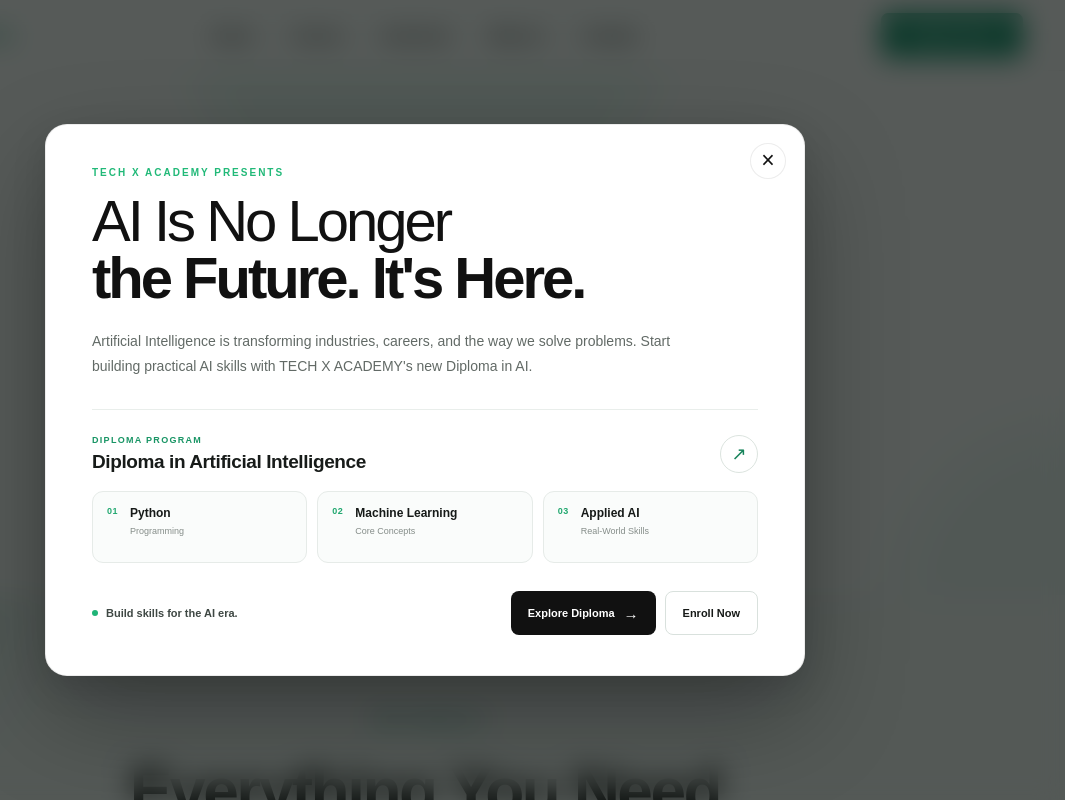
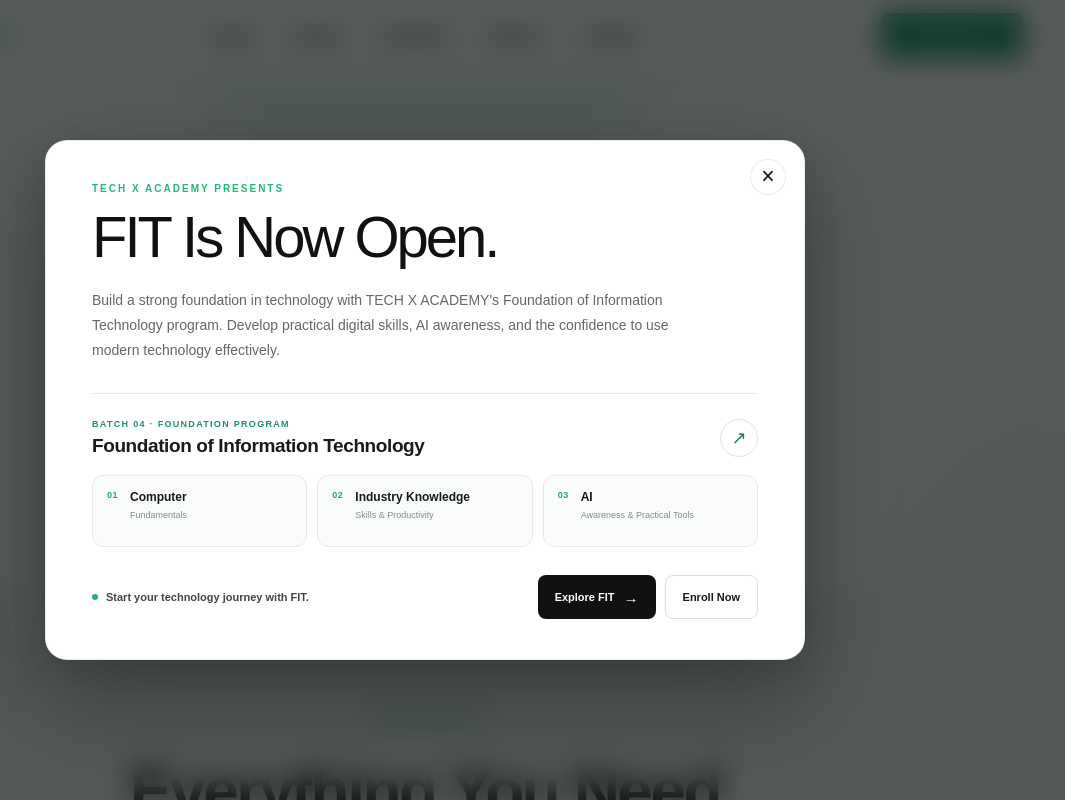
Before and after one commit to muhammadmuslim-tech/techxacademy, a Next.js app: page / in a window 1280 px wide. Shown: the top 800 px of the page, without its empty margins (215-1280 px from the left). Built offline with nearby package versions, Linux system fonts and the light colour scheme.

Commit message:
update announcement

```diff
--- a/src/app/data/course.js
+++ b/src/app/data/course.js
@@ -1,7 +1,7 @@
 export const courses = [
   {
     category: "Beginner",
-    title: "Foundation of Information Technology",
+    title: "Foundation of Information Technology ",
     shortTitle: "FIT",
     description:
       "TECH X ACADEMY's mandatory gateway program — every student must complete FIT before advancing to any specialization. Six months of real digital competency, AI literacy, and professional identity.",
--- a/src/components/Announcement/Announcement.jsx
+++ b/src/components/Announcement/Announcement.jsx
@@ -1,3 +1,184 @@
+
+// "use client";
+
+// import Link from "next/link";
+// import { useEffect, useState } from "react";
+// import { useRegistration } from "@/components/Registration/RegistrationContext.jsx";
+// import "./Announcement.css";
+
+// export default function Announcement() {
+//   const [isOpen, setIsOpen] = useState(false);
+//   const { openRegistration } = useRegistration();
+
+//   useEffect(() => {
+//     const hasSeenAnnouncement = sessionStorage.getItem(
+//       "tech-x-ai-announcement-seen"
+//     );
+
+//     if (!hasSeenAnnouncement) {
+//       const timer = setTimeout(() => {
+//         setIsOpen(true);
+//         sessionStorage.setItem(
+//           "tech-x-ai-announcement-seen",
+//           "true"
+//         );
+//       }, 700);
+
+//       return () => clearTimeout(timer);
+//     }
+//   }, []);
+
+//   useEffect(() => {
+//     if (!isOpen) {
+//       document.body.style.overflow = "";
+//       return;
+//     }
+
+//     document.body.style.overflow = "hidden";
+
+//     return () => {
+//       document.body.style.overflow = "";
+//     };
+//   }, [isOpen]);
+
+//   const closeAnnouncement = () => {
+//     setIsOpen(false);
+//   };
+
+//   const handleRegistration = () => {
+//     setIsOpen(false);
+//     openRegistration();
+//   };
+
+//   if (!isOpen) {
+//     return null;
+//   }
+
+//   return (
+//     <div
+//       className="ai-announcement-overlay"
+//       onMouseDown={closeAnnouncement}
+//     >
+//       <div
+//         className="ai-announcement-modal"
+//         onMouseDown={(event) => event.stopPropagation()}
+//       >
+//         <button
+//           type="button"
+//           className="ai-announcement-close"
+//           onClick={closeAnnouncement}
+//           aria-label="Close announcement"
+//         >
+//           ×
+//         </button>
+// {/*
+//         <div className="ai-announcement-top">
+//           <span className="ai-announcement-badge">
+//             <span></span>
+//             New Program · 2026
+//           </span>
+
+//           <span className="ai-announcement-status">
+//             Now Enrolling
+//           </span>
+//         </div> */}
+
+//         <div className="ai-announcement-content">
+//           <p className="ai-announcement-eyebrow">
+//             TECH X ACADEMY PRESENTS
+//           </p>
+
+//           <h2>
+//             AI Is No Longer
+//             <br />
+//             <span>the Future. It's Here.</span>
+//           </h2>
+
+//           <p className="ai-announcement-description">
+//             Artificial Intelligence is transforming industries,
+//             careers, and the way we solve problems. Start building
+//             practical AI skills with TECH X ACADEMY's new
+//             Diploma in AI.
+//           </p>
+
+//           <div className="ai-announcement-divider"></div>
+
+//           <div className="ai-course-intro">
+//             <div>
+//               <span className="ai-course-label">
+//                 Diploma Program
+//               </span>
+
+//               <h3>Diploma in Artificial Intelligence</h3>
+//             </div>
+
+//             <span className="ai-course-arrow">↗</span>
+//           </div>
+
+//           <div className="ai-course-highlights">
+//             <div className="ai-highlight">
+//               <span className="ai-highlight-number">01</span>
+//               <div>
+//                 <strong>Python</strong>
+//                 <span>Programming</span>
+//               </div>
+//             </div>
+
+//             <div className="ai-highlight">
+//               <span className="ai-highlight-number">02</span>
+//               <div>
+//                 <strong>Machine Learning</strong>
+//                 <span>Core Concepts</span>
+//               </div>
+//             </div>
+
+//             <div className="ai-highlight">
+//               <span className="ai-highlight-number">03</span>
+//               <div>
+//                 <strong>Applied AI</strong>
+//                 <span>Real-World Skills</span>
+//               </div>
+//             </div>
+//           </div>
+
+//           <div className="ai-announcement-bottom">
+//             <div className="ai-announcement-message">
+//               <span className="ai-message-dot"></span>
+
+//               <p>
+//                 Build skills for the AI era.
+//               </p>
+//             </div>
+
+//             <div className="ai-announcement-actions">
+//               <Link
+//                 href="/courses"
+//                 className="ai-explore-button"
+//                 onClick={closeAnnouncement}
+//               >
+//                 Explore Diploma
+//                 <span>→</span>
+//               </Link>
+
+//               <button
+//                 type="button"
+//                 className="ai-enroll-button"
+//                 onClick={handleRegistration}
+//               >
+//                 Enroll Now
+//               </button>
+//             </div>
+//           </div>
+//         </div>
+
+//         {/* <div className="ai-announcement-footer">
+//           <span>TECH X ACADEMY</span>
+//           <span>Learn · Build · Grow</span>
+//         </div> */}
+//       </div>
+//     </div>
+//   );
+// }
 
 "use client";
 
@@ -12,14 +193,15 @@
 
   useEffect(() => {
     const hasSeenAnnouncement = sessionStorage.getItem(
-      "tech-x-ai-announcement-seen"
+      "tech-x-fit-batch-4-announcement-seen"
     );
 
     if (!hasSeenAnnouncement) {
       const timer = setTimeout(() => {
         setIsOpen(true);
+
         sessionStorage.setItem(
-          "tech-x-ai-announcement-seen",
+          "tech-x-fit-batch-4-announcement-seen",
           "true"
         );
       }, 700);
@@ -71,17 +253,6 @@
         >
           ×
         </button>
-{/*
-        <div className="ai-announcement-top">
-          <span className="ai-announcement-badge">
-            <span></span>
-            New Program · 2026
-          </span>
-
-          <span className="ai-announcement-status">
-            Now Enrolling
-          </span>
-        </div> */}
 
         <div className="ai-announcement-content">
           <p className="ai-announcement-eyebrow">
@@ -89,16 +260,16 @@
           </p>
 
           <h2>
-            AI Is No Longer
-            <br />
-            <span>the Future. It's Here.</span>
+
+            {/* <br /> */}
+            FIT Is Now Open.
           </h2>
 
           <p className="ai-announcement-description">
-            Artificial Intelligence is transforming industries,
-            careers, and the way we solve problems. Start building
-            practical AI skills with TECH X ACADEMY's new
-            Diploma in AI.
+            Build a strong foundation in technology with TECH X ACADEMY's
+            Foundation of Information Technology program. Develop practical
+            digital skills, AI awareness, and the confidence to use modern
+            technology effectively.
           </p>
 
           <div className="ai-announcement-divider"></div>
@@ -106,10 +277,12 @@
           <div className="ai-course-intro">
             <div>
               <span className="ai-course-label">
-                Diploma Program
+                Batch 04 · Foundation Program
               </span>
 
-              <h3>Diploma in Artificial Intelligence</h3>
+              <h3>
+                Foundation of Information Technology
+              </h3>
             </div>
 
             <span className="ai-course-arrow">↗</span>
@@ -118,25 +291,28 @@
           <div className="ai-course-highlights">
             <div className="ai-highlight">
               <span className="ai-highlight-number">01</span>
+
               <div>
-                <strong>Python</strong>
-                <span>Programming</span>
+                <strong>Computer</strong>
+                <span>Fundamentals</span>
               </div>
             </div>
 
             <div className="ai-highlight">
               <span className="ai-highlight-number">02</span>
+
               <div>
-                <strong>Machine Learning</strong>
-                <span>Core Concepts</span>
+                <strong>Industry Knowledge</strong>
+                <span>Skills & Productivity</span>
               </div>
             </div>
 
             <div className="ai-highlight">
               <span className="ai-highlight-number">03</span>
+
               <div>
-                <strong>Applied AI</strong>
-                <span>Real-World Skills</span>
+                <strong>AI</strong>
+                <span>Awareness & Practical Tools</span>
               </div>
             </div>
           </div>
@@ -146,7 +322,7 @@
               <span className="ai-message-dot"></span>
 
               <p>
-                Build skills for the AI era.
+                Start your technology journey with FIT.
               </p>
             </div>
 
@@ -156,7 +332,7 @@
                 className="ai-explore-button"
                 onClick={closeAnnouncement}
               >
-                Explore Diploma
+                Explore FIT
                 <span>→</span>
               </Link>
 
@@ -170,11 +346,6 @@
             </div>
           </div>
         </div>
-
-        {/* <div className="ai-announcement-footer">
-          <span>TECH X ACADEMY</span>
-          <span>Learn · Build · Grow</span>
-        </div> */}
       </div>
     </div>
   );
```
Also changed, not shown: public/images/instructors/muhammad_sufiyan.png (deleted).
